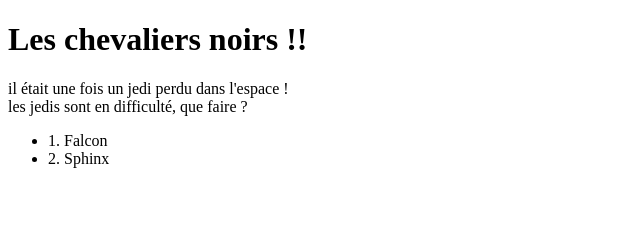
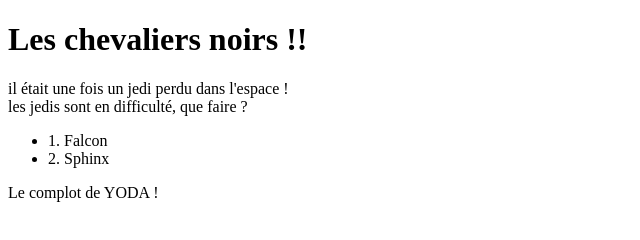
Before and after one commit to grouault/git-test-eb, a plain HTML site: page index.html in a window 1280 px wide. Shown: the whole page, without its empty margins (0-640 px from the left). Drawn offline with Linux system fonts and the light colour scheme.

Commit message:
feat: paragarphe yoda

```diff
--- a/index.html
+++ b/index.html
@@ -15,5 +15,8 @@
     <li>1. Falcon</li>
     <li>2. Sphinx</li>
   </ul>
+  <p>
+    Le complot de YODA !
+  </p>
 </body>
 </html>
```
